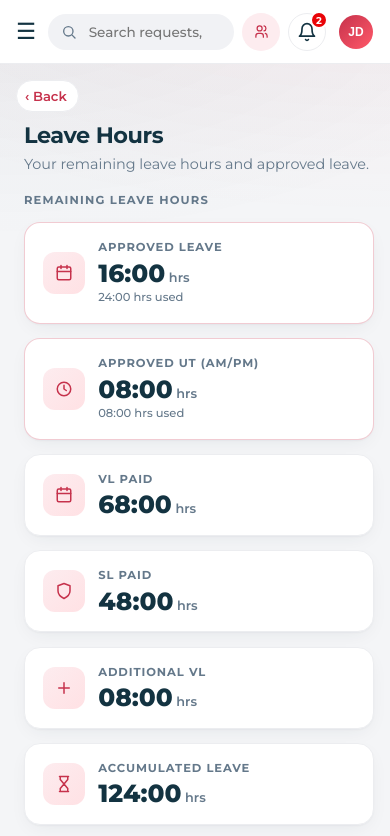
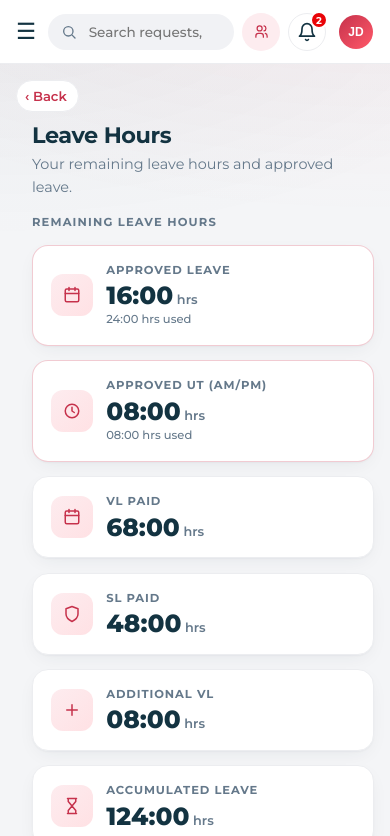
Before and after one commit to naparamon5-spec/hris-v2, a Nuxt app: page /leave-hours in a window 390 px wide. Shown: the top 836 px of the page. Built offline with nearby package versions, Linux system fonts and the light colour scheme.

Commit message:
style: indent content under back link by 2rem
Co-Authored-By: Claude Opus 5.5 <noreply@anthropic.com>

```diff
--- a/assets/css/main.css
+++ b/assets/css/main.css
@@ -126,7 +126,7 @@ table.table { width: 100%; border-collapse: separate; border-spacing: 0; font-si
 .back { align-self: flex-start; display: inline-flex; align-items: center; gap: .3rem; font-size: .82rem; font-weight: 600; margin-bottom: .6rem; padding: .3rem .7rem .3rem .5rem; border-radius: 999px; background: #fff; border: 1px solid var(--border); }
 .back:hover { border-color: var(--ardent-gray); }
 /* Content after a Back link is indented, so it doesn't line up under the button. */
-.back ~ * { margin-left: 1rem; }
+.back ~ * { margin-left: 2rem; }
 
 .tabs { display: inline-flex; gap: .25rem; padding: .3rem; background: #fff; border: 1px solid var(--border); border-radius: 999px; margin-bottom: 1.25rem; overflow-x: auto; max-width: 100%; }
 .tabs button { background: none; border: 0; padding: .5rem 1.1rem; border-radius: 999px; font: 600 .85rem 'Montserrat', sans-serif; color: var(--muted); cursor: pointer; white-space: nowrap; transition: all .15s; }
@@ -141,7 +141,7 @@ table.table { width: 100%; border-collapse: separate; border-spacing: 0; font-si
 @media (max-width: 640px) {
   .page-head { align-items: flex-start; margin-bottom: 1rem; }
   .page-head h1 { font-size: 1.4rem; }
-  .back ~ * { margin-left: .5rem; }
+  .back ~ * { margin-left: 1rem; }
   .page-head > .btn, .page-head > div:last-child:not(:first-child) { width: 100%; }
   .page-head > div:last-child:not(:first-child) { display: flex; gap: .5rem; }
   .page-head > div:last-child:not(:first-child) .btn { flex: 1; }
```
